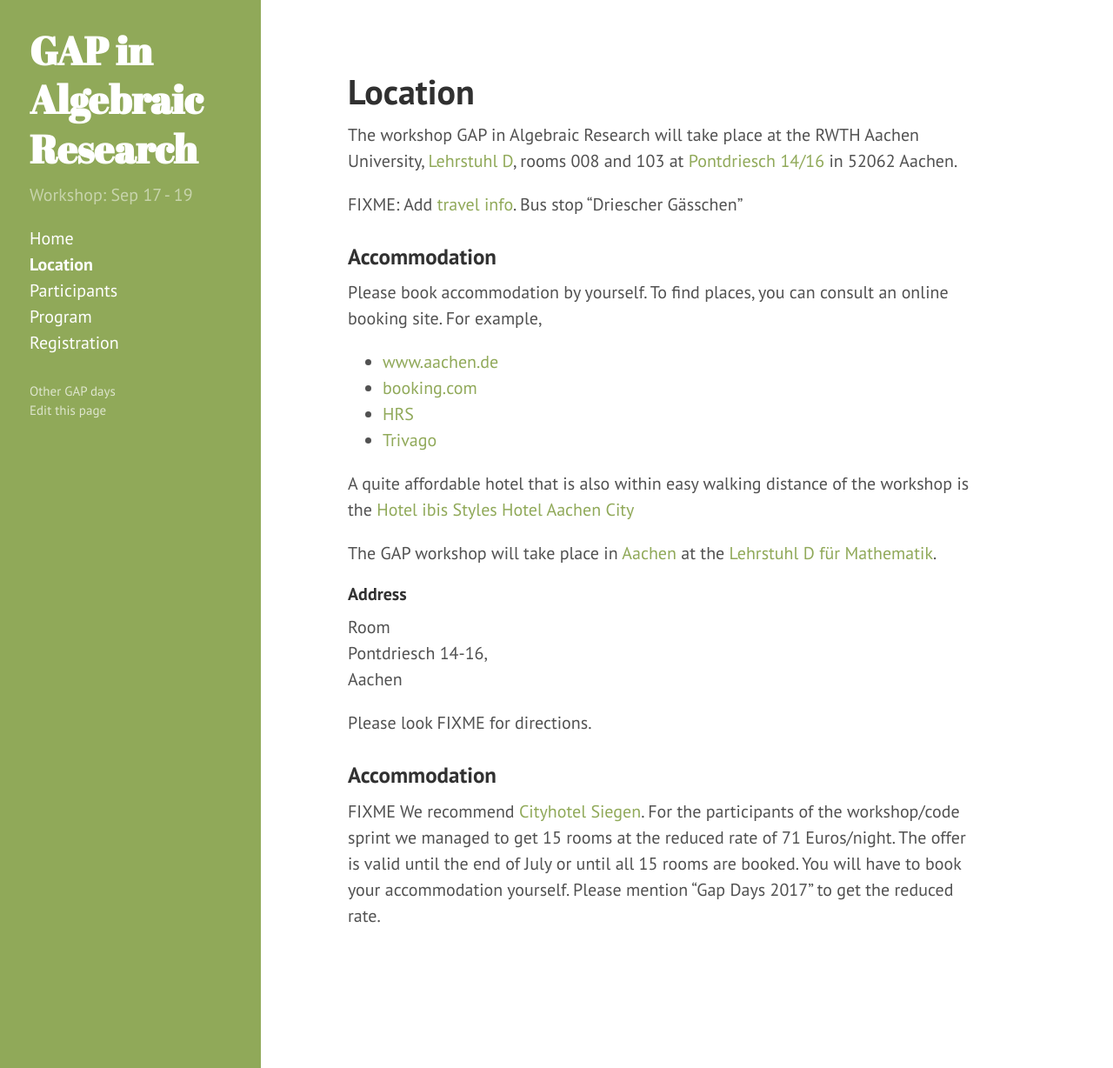
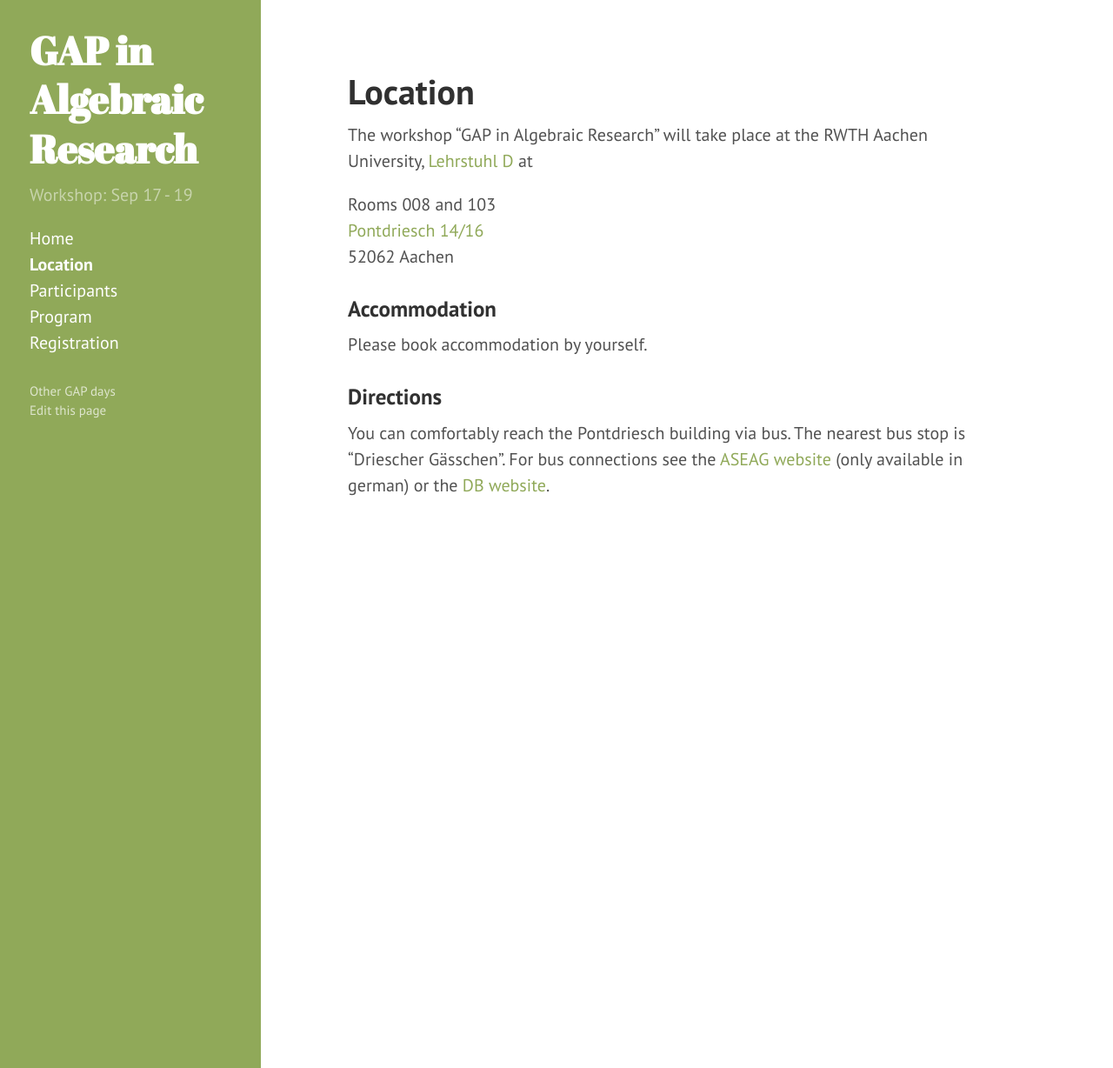
Before and after one commit to lbfm-rwth/gap-in-algebraic-research-2018, a Jekyll site: the page built from location.md, in a window 1280 px wide and 1228 px high. Shown: the whole window at 87% size. Built offline with Jekyll 4.4.1, drawn with Linux system fonts in a browser that asks for light colours.

Commit message:
Finish location page

```diff
--- a/location.md
+++ b/location.md
@@ -3,43 +3,21 @@ layout: page
 title: Location
 ---
 
+The workshop "GAP in Algebraic Research" will take place at the RWTH Aachen University,
+[Lehrstuhl D](http://www.math.rwth-aachen.de/) at
 
-The workshop GAP in Algebraic Research will take place at the RWTH Aachen University, [Lehrstuhl D](http://www.math.rwth-aachen.de/),
-rooms 008 and 103 at [Pontdriesch 14/16](https://www.openstreetmap.org/way/79514247) in 52062 Aachen.
-
-FIXME: Add [travel info](http://www.rwth-aachen.de/cms/root/Die-RWTH/Mobilitaet/~jgtm/Erreichbarkeit/?lidx=1). Bus stop "Driescher Gässchen"
+Rooms 008 and 103<br>
+[Pontdriesch 14/16](https://www.openstreetmap.org/way/79514247)<br>
+52062 Aachen
 
 
 <h3>Accommodation</h3>
 
 Please book accommodation by yourself.
-To find places, you can consult an online booking site. For example,
-
- * [www.aachen.de](http://www.aachen.de/EN/ts/130_onlinebooking/index.html)
- * [booking.com](http://www.booking.com)
- * [HRS](http://www.hrs.de)
- * [Trivago](http://www.trivago.de)
-
-A quite affordable hotel that is also within easy walking distance of the workshop is the [Hotel ibis Styles Hotel Aachen City](http://www.ibis.com/gb/hotel-1703-ibis-styles-hotel-aachen-city/)
-
-The GAP workshop will take place in
-[Aachen](http://www.aachen.de/) at the
-[Lehrstuhl D f&uuml;r Mathematik](http://www.math.rwth-aachen.de/).
-
-<h4>Address</h4>
-Room <br>
-Pontdriesch 14-16, <br>
-Aachen
 
 
-Please look FIXME for directions.
+<h3>Directions</h3>
 
-<h3>Accommodation</h3>
-
-FIXME
-We recommend <a href="http://www.cityhotel-siegen.de">Cityhotel Siegen</a>.
-For the participants of the workshop/code sprint we managed to
-get 15 rooms at the reduced rate of 71 Euros/night.
-The offer is valid until the end of July or until all 15 rooms are booked.
-You will have to book your accommodation yourself. Please
-mention <Q>Gap Days 2017</Q> to get the reduced rate.
+You can comfortably reach the Pontdriesch building via bus. The nearest bus stop is "Driescher Gässchen".
+For bus connections see the [ASEAG website](https://www.aseag.de/startseite/) (only available in german)
+or the [DB website](https://www.bahn.com/en/view/index.shtml).
```
